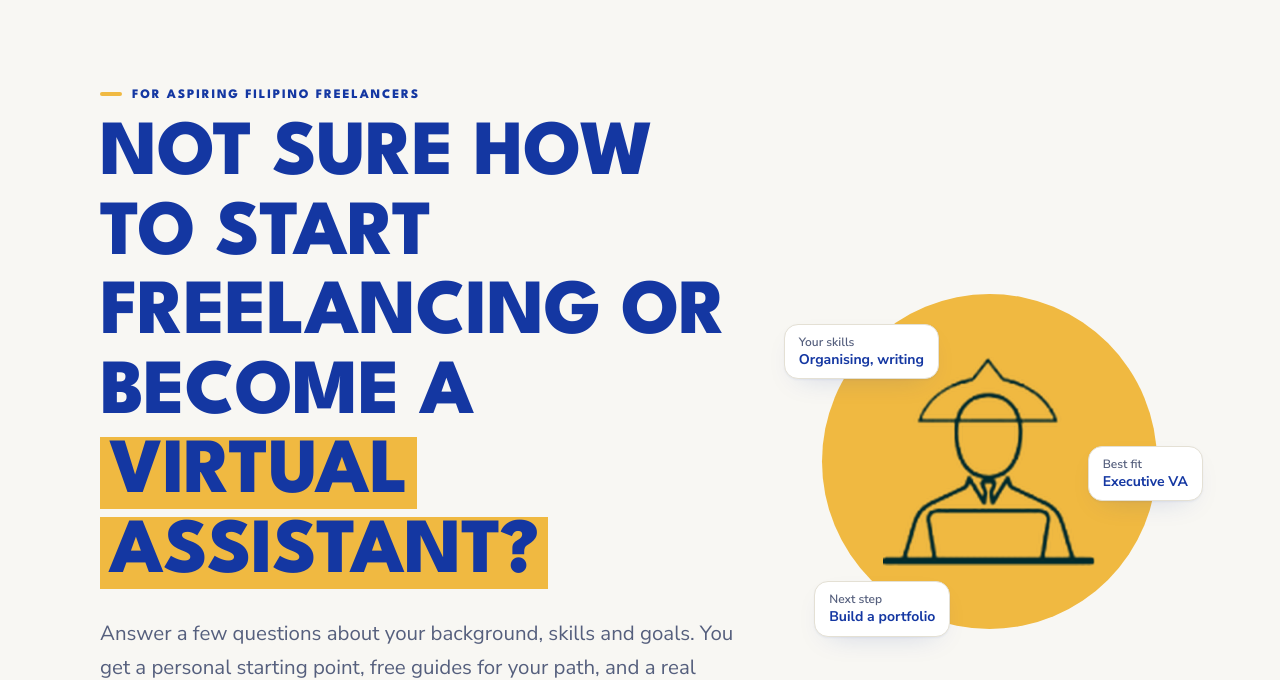
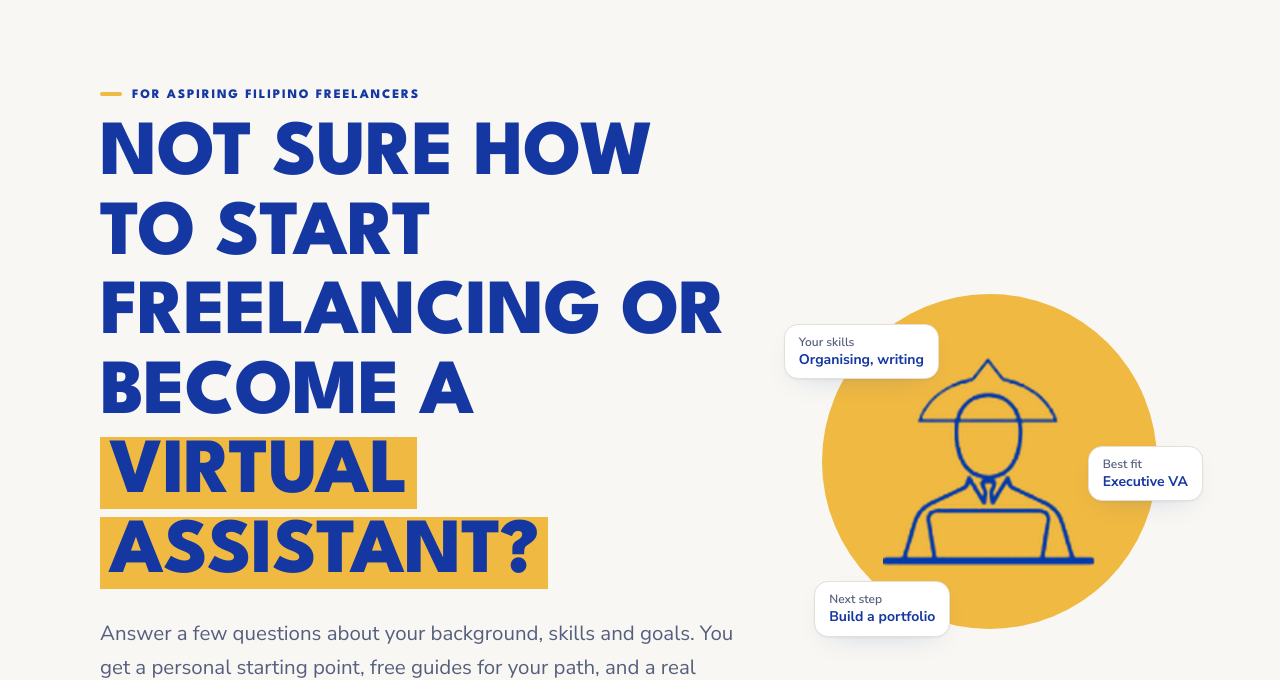
Before and after one commit to marcus024/filo-freelance-club, a plain HTML site: page index.html in a window 1280 px wide. Shown: the part 126-806 px from the top of the page. Drawn offline with Linux system fonts and the light colour scheme.

Commit message:
Show the logo figure in brand blue
Co-Authored-By: Claude Opus 5.5 <noreply@anthropic.com>

```diff
--- a/assets/css/style.css
+++ b/assets/css/style.css
@@ -95,7 +95,7 @@ p { margin: 0 0 1em; }
 .hero-note { font-size: 15px; color: var(--muted); margin: 0; }
 .hero-art { position: relative; aspect-ratio: 1; max-width: 420px; justify-self: center; width: 100%; }
 .hero-art .sun { position: absolute; inset: 6%; border-radius: 50%; background: var(--yellow); }
-.hero-art .mark { position: absolute; inset: 22%; width: 56%; height: 56%; object-fit: contain; mix-blend-mode: multiply; }
+.hero-art .mark { position: absolute; inset: 22%; width: 56%; height: 56%; object-fit: contain; }
 .hero-art .chip {
   position: absolute; background: var(--paper); border: 1px solid var(--line); box-shadow: var(--shadow); border-radius: 14px;
   padding: 10px 14px; font: 700 14px/1.2 var(--body); color: var(--blue);
```
